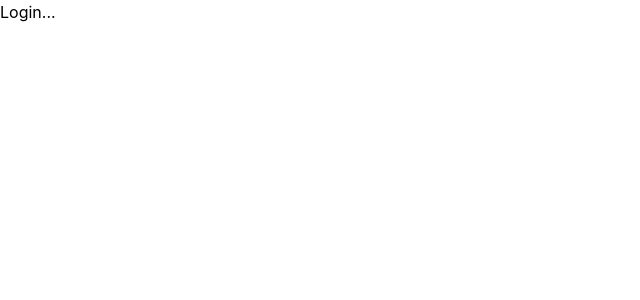
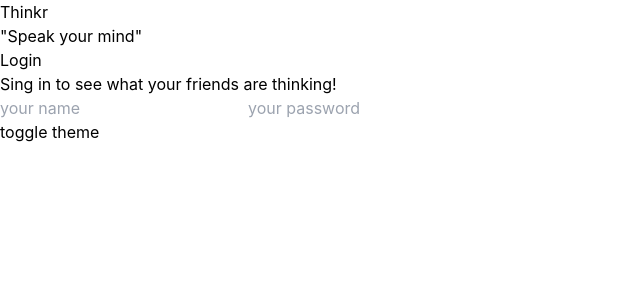
Before and after one commit to orcanicman/thinkr-js, a React (Create React App) app: page /login in a window 1280 px wide. Shown: the top 300 px of the page, without its empty margins (0-640 px from the left). Built offline with nearby package versions, Linux system fonts and the light colour scheme.

Commit message:
worked on authentication/layout
Co-authored-by: dev.dmtrllv <dev-dmtrllv@users.noreply.github.com>

```diff
--- /dev/null
+++ b/src/layouts/AuthLayout.tsx
@@ -0,0 +1,24 @@
+import React from "react";
+
+type AuthLayoutProps = {
+  title: string;
+  subTitle: string;
+};
+
+export const AuthLayout = ({
+  title,
+  subTitle,
+  children,
+}: React.PropsWithChildren<AuthLayoutProps>) => {
+  return (
+    <div>
+      <img /> {/* LOGO */}
+      <h2>Thinkr</h2>
+      <h3>"Speak your mind"</h3>
+      <h1>{title}</h1>
+      <h3>{subTitle}</h3>
+      {children}
+      <button>toggle theme</button>
+    </div>
+  );
+};
--- a/src/layouts/NotLoggedIn.tsx
+++ /dev/null
@@ -1,10 +0,0 @@
-import React from "react";
-import Logo from "../assets/logo";
-
-interface NotLoggedInProps {
-  children: React.ReactNode;
-}
-
-export const NotLoggedInLayout: React.FC<NotLoggedInProps> = ({ children }) => {
-  return <div className="">{children}</div>;
-};
--- a/src/layouts/components/Profile.tsx
+++ b/src/layouts/components/Profile.tsx
@@ -12,8 +12,8 @@ export const Profile = () => {
         />
       </div>
       <div className="border-b border-b-gray text-center">
-        <div className="text-xl font-bold">Nick Gur</div>
-        <div className="text-gray text-xs mb-2">@Designergurrr</div>
+        <div className="text-xl font-bold">John Doe</div>
+        <div className="text-gray text-xs mb-2">@John Doe</div>
         <div className="text-center text-sm mb-6">
           Profesional software engineer
         </div>
--- a/src/pages/Login/Login.tsx
+++ b/src/pages/Login/Login.tsx
@@ -1,13 +1,20 @@
 import React from "react";
 import MainLayout from "../../layouts/Main";
-import { NotLoggedInLayout } from "../../layouts/NotLoggedIn";
+import { AuthLayout } from "../../layouts/AuthLayout";
 
 interface LoginProps {}
 
 export const Login: React.FC<LoginProps> = () => {
   return (
-    <NotLoggedInLayout>
-      <div className="">Login...</div>
-    </NotLoggedInLayout>
+    <AuthLayout
+      title="Login"
+      subTitle="Sing in to see what your friends are thinking!"
+    >
+      <form>
+        <input placeholder="your name" />
+        <input placeholder="your password" />
+        <input />
+      </form>
+    </AuthLayout>
   );
 };
--- /dev/null
+++ b/src/pages/Register/register.tsx
@@ -0,0 +1,16 @@
+import React from "react";
+import { AuthLayout } from "../../layouts/AuthLayout";
+
+interface RegisterProps {}
+
+export const Register: React.FC<RegisterProps> = ({}) => {
+  return (
+    <AuthLayout title="" subTitle="">
+      <form>
+        <input placeholder="usename" />
+        <input placeholder="email" />
+        <input placeholder="password" />
+      </form>
+    </AuthLayout>
+  );
+};
```
